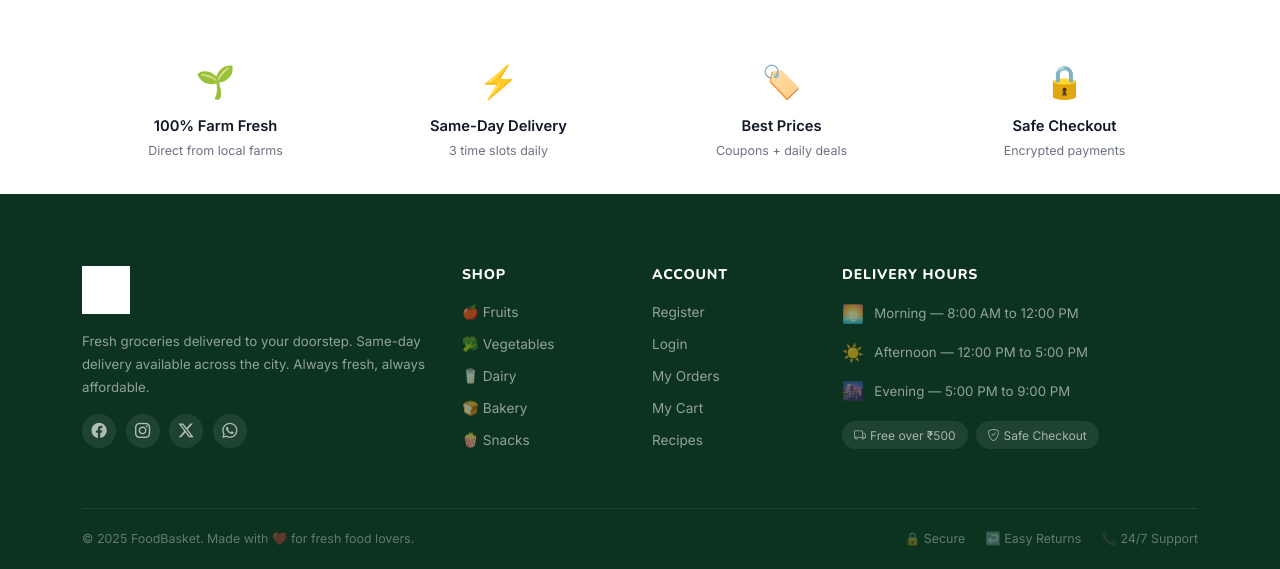
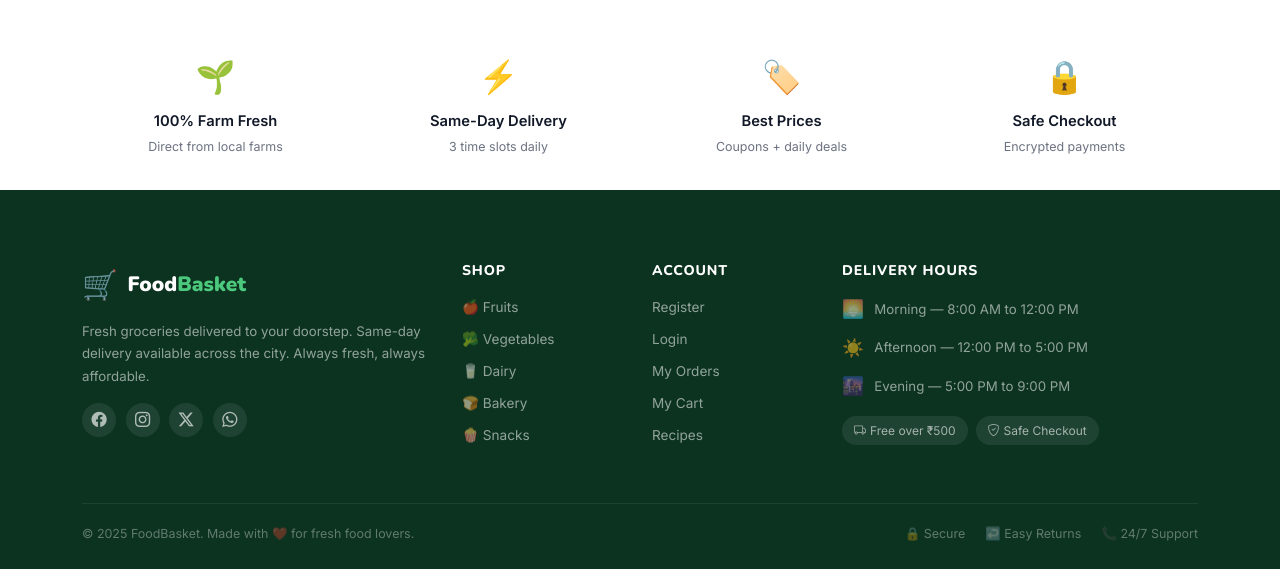
Before and after one commit to Abhiram453/foodgrocery_store, a Django app: page / in a window 1280 px wide. Shown: the part 672-1241 px from the top of the page. After the commit the page ends 1213 px from the top, so only its background shows below. Run offline with Django 5.2, Linux system fonts and the light colour scheme; data that the repository does not hold is empty.

Commit message:
Bump style.css version to force browser cache reload

```diff
--- a/templates/base.html
+++ b/templates/base.html
@@ -10,7 +10,7 @@
   <link href="https://cdn.jsdelivr.net/npm/bootstrap@5.3.3/dist/css/bootstrap.min.css" rel="stylesheet" />
   <link href="https://cdn.jsdelivr.net/npm/bootstrap-icons@1.11.3/font/bootstrap-icons.min.css" rel="stylesheet" />
   <link href="https://fonts.googleapis.com/css2?family=Nunito:wght@400;500;600;700;800;900&family=Inter:wght@300;400;500;600&display=swap" rel="stylesheet" />
-  <link href="{% static 'css/style.css' %}?v=1.2" rel="stylesheet" />
+  <link href="{% static 'css/style.css' %}?v=1.3" rel="stylesheet" />
   <style>
     #navLocationWidget:hover .nav-location-btn {
       border-color: #dee2e6 !important;
@@ -47,8 +47,9 @@
 <nav class="navbar navbar-expand-lg sticky-top" id="mainNav">
   <div class="container-fluid px-3 px-md-5">
 
-    <a class="navbar-brand d-flex align-items-center" href="{% url 'home' %}">
-      <img src="{% static 'images/logo.png' %}" alt="FoodBasket Logo" style="height: 38px; width: auto; object-fit: contain;">
+    <a class="navbar-brand" href="{% url 'home' %}">
+      <span class="brand-emoji">🛒</span>
+      <span>Food<strong>Basket</strong></span>
     </a>
 
     <!-- Location Selector Widget -->
@@ -243,8 +244,9 @@
   <div class="container">
     <div class="row g-4 py-5">
       <div class="col-12 col-sm-6 col-lg-4">
-        <div class="footer-brand-row mb-3">
-          <img src="{% static 'images/logo.png' %}" alt="FoodBasket Logo" style="height: 48px; width: auto; object-fit: contain; filter: brightness(0) invert(1) contrast(2);">
+        <div class="footer-brand-row">
+          <span class="footer-brand-emoji">🛒</span>
+          <span class="footer-brand-name">Food<strong>Basket</strong></span>
         </div>
         <p class="footer-desc">Fresh groceries delivered to your doorstep. Same-day delivery available across the city. Always fresh, always affordable.</p>
         <div class="footer-socials">
```
